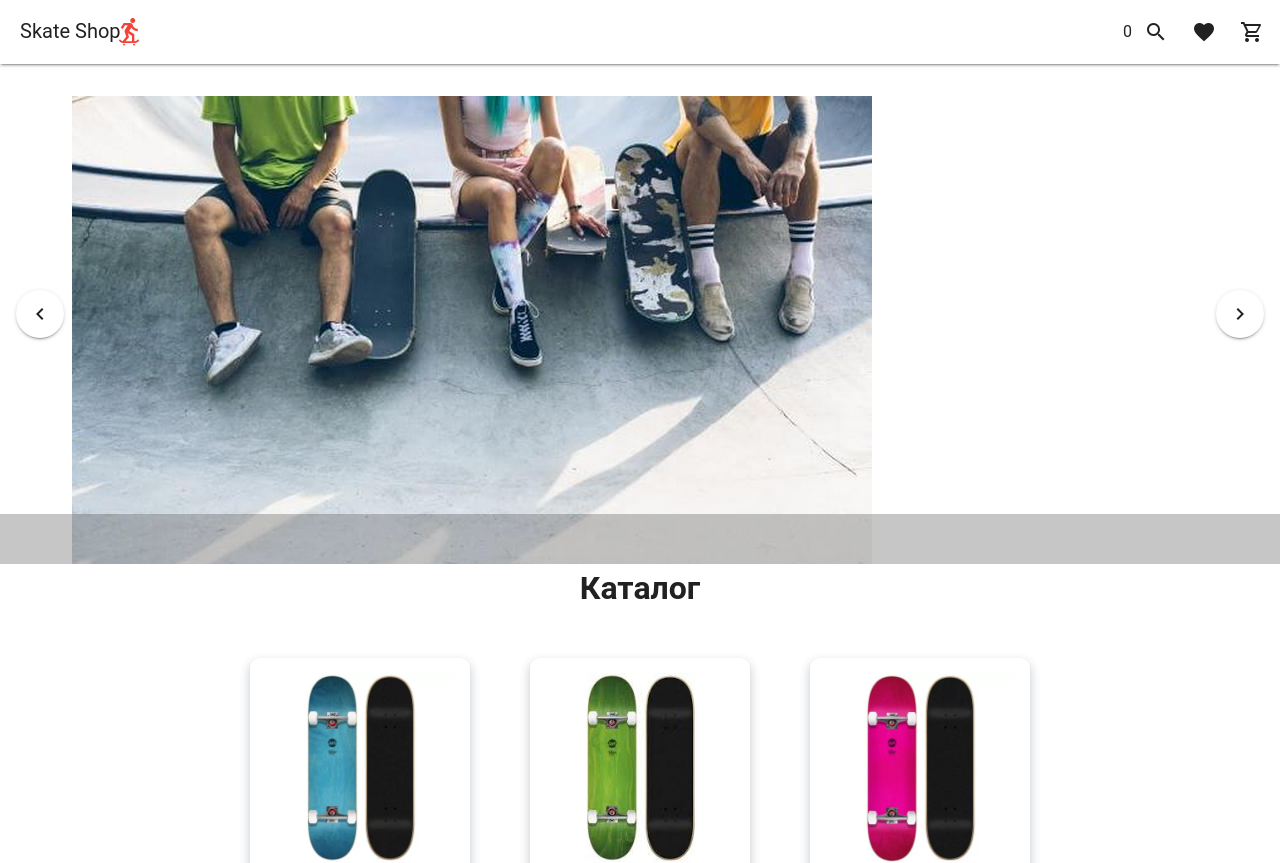
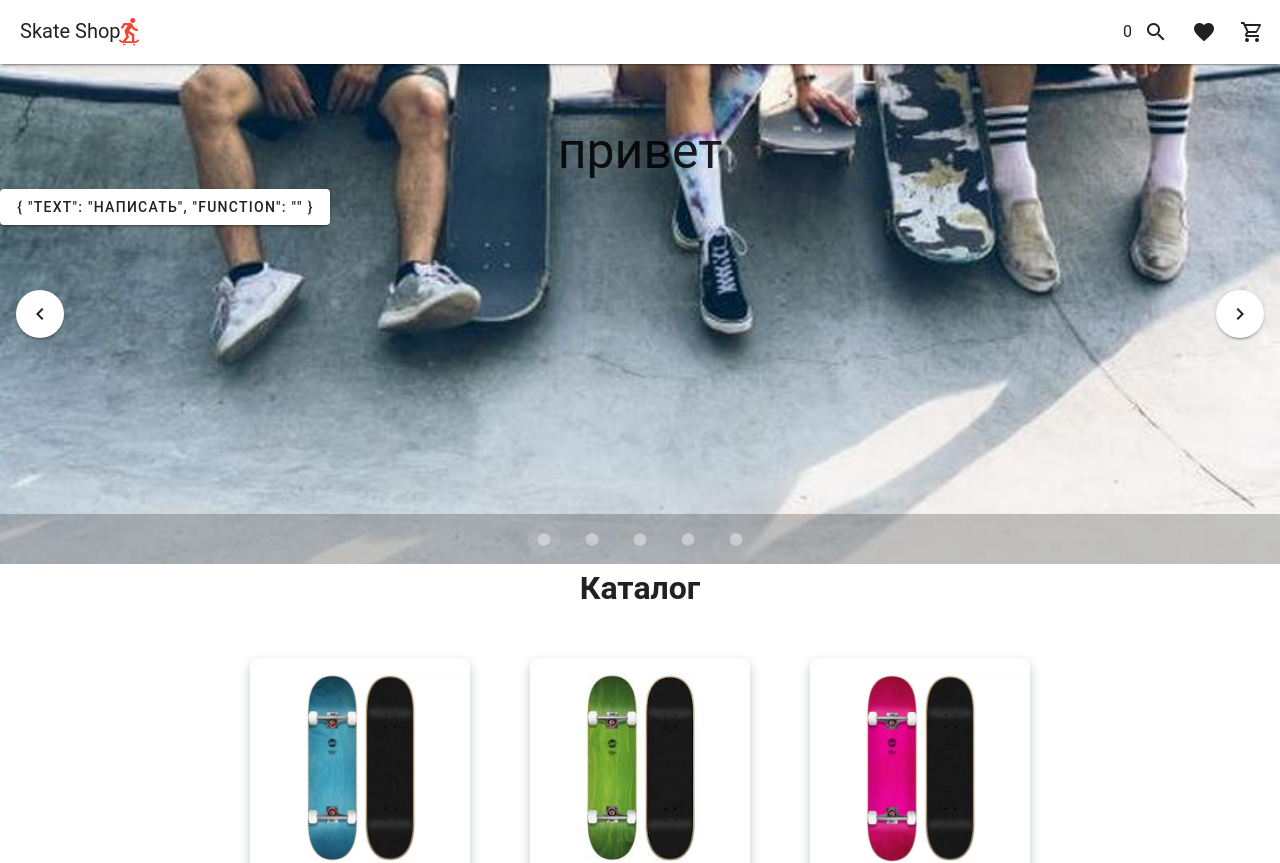
Before and after one commit to emiro66/SkateShop, a Vue app: page / in a window 1280 px wide. Shown: the top 863 px of the page. Built offline with nearby package versions, Linux system fonts and the light colour scheme.

Commit message:
fix: fixed image for slider

```diff
--- a/src/components/pages/CarouselPage.vue
+++ b/src/components/pages/CarouselPage.vue
@@ -4,29 +4,23 @@ import slides from '@/objects/slides.ts'
 
 <template>
     <v-carousel class="carousel-slides">
-      <v-container v-for="slide in slides" class="product-card">
-                    <v-container class="image-container">
-                        <img :src="slide.image">
-      </v-container>
-    </v-container>
+      <v-carousel-item :src="slide.image" cover v-for="slide in slides">
+        <p class="text-slide text-center">{{ slide.text}}</p>
+        <v-btn class="button-slide " v-if="slide.button !=='' " >  {{ slide.button}}</v-btn>
+
+      </v-carousel-item>
     </v-carousel>
 </template>
 
 <style>
+  .button-slide button{
+    margin: auto;
+  }
 
 
-.card-list{
-    flex-wrap: wrap;
-
-}
-
-.product-card {
-
-    max-width: 100%;
-    max-height: 100%;
-
-
-
+.text-slide {
+  font-size: 50px;
+  margin-top: 50px;
 }
 
 </style>
--- a/src/objects/slides.ts
+++ b/src/objects/slides.ts
@@ -1,18 +1,28 @@
 const slides = [
 {
      image: "src/assets/qweasd.jpeg",
+     text: "привет",
+     button: {
+          text: "Написать",
+          function: "",
+     }
+
 },
 {
      image: "src/assets/slider.jpg",
+     button: ''
 },
 {
      image: "src/assets/slider.jpg",
+     button: ''
 },
 {
      image: "src/assets/slider.jpg",
+     button: ''
 },
 {
      image: "src/assets/slider.jpg",
+     button: ''
 },
   ]
 
```
